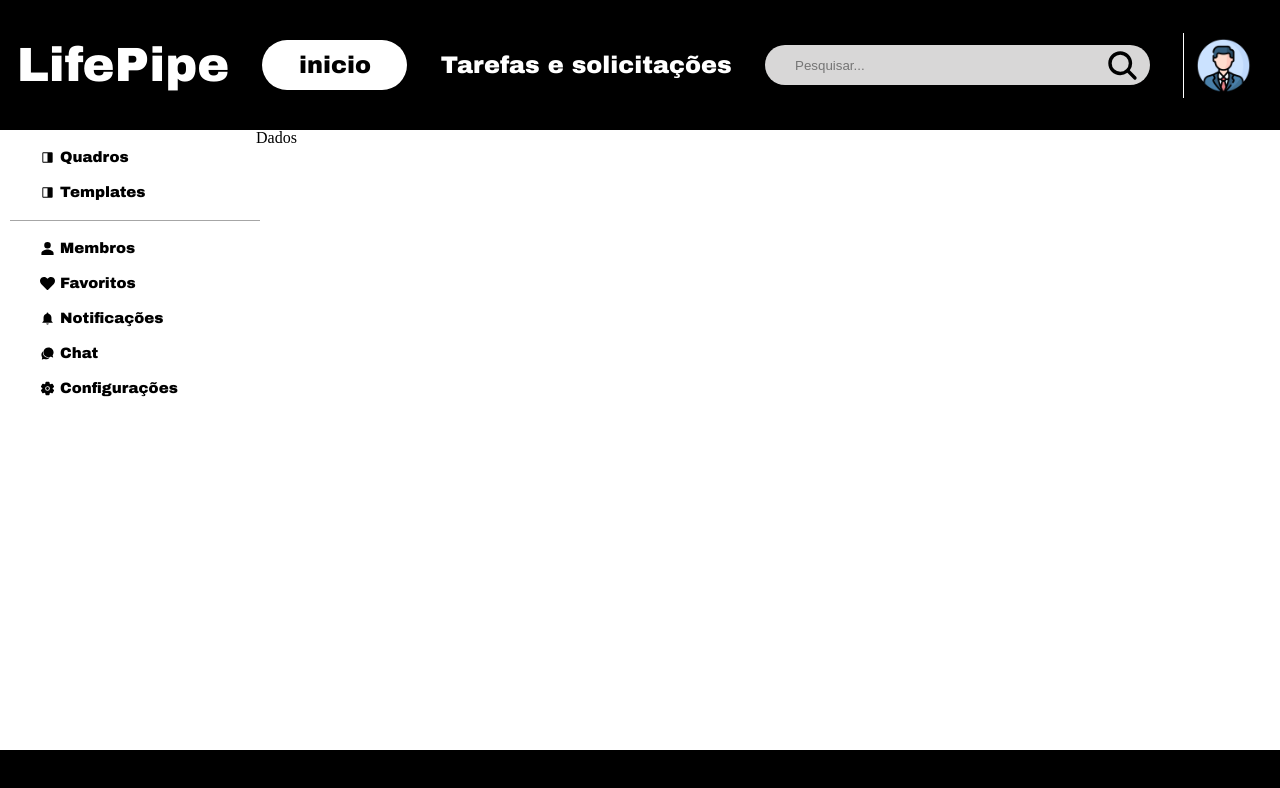
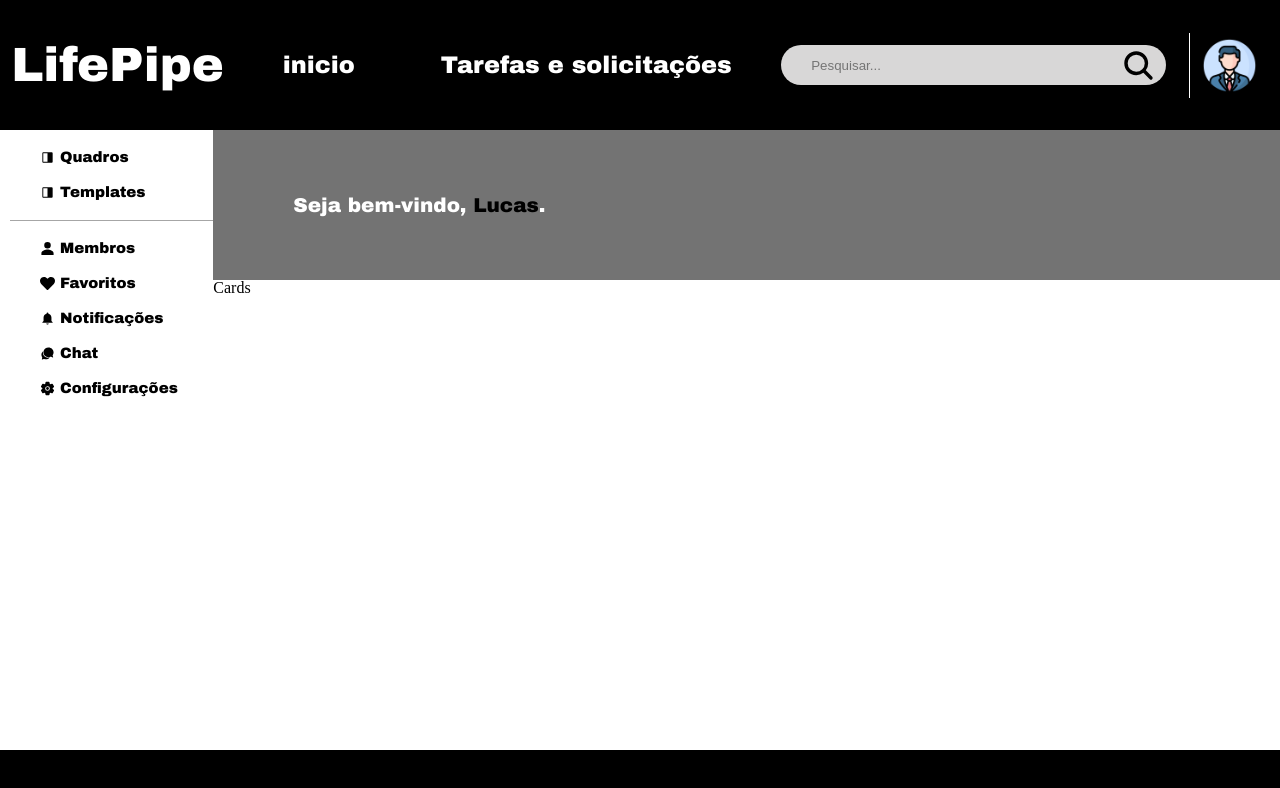
Before and after one commit to EVCG/Lifepipe, a Next.js app: page /home in a window 1280 px wide. Shown: the top 788 px of the page. Built offline with nearby package versions, Linux system fonts and the light colour scheme.

Commit message:
terminando sidebar

```diff
--- a/src/components/navBar/navBar.module.css
+++ b/src/components/navBar/navBar.module.css
@@ -15,28 +15,41 @@
 }
 
 .ButtonNavBar{
-    background-color: #fff;
+    background-color: #000;
     font-size: 24px;
+    font-family: "Archivo Black";
+    color: #fff;
+    border: none;
+    cursor: pointer;
     width: 145px;
     height: 50px;
-    font-family: "Archivo Black";
-    color: #000;
-    border: none;
-    border-radius: 30px;
-    cursor: pointer;
 
-    &:hover {
-        background-color: #000;
-        color: #fff;
+    &:active {
+        background-color: #fff;
+        border-radius: 30px;
+        color: #000;
         font-family: "Archivo Black";
         border: 1px solid #fff;
       }
 }
 
 .tasksNavBar{
+    display: flex;
     font-family: "Archivo Black";
     font-size: 24px;
     cursor: pointer;
+    width: 345px;
+    height: 50px;
+    justify-content: center;
+    align-items: center;
+
+    &:active {
+        background-color: #fff;
+        border-radius: 30px;
+        color: #000;
+        font-family: "Archivo Black";
+        border: 1px solid #fff;
+      }
 }
 .searchContainer {
     display: flex;
--- /dev/null
+++ b/src/components/usuario/usuario.js
@@ -0,0 +1,12 @@
+import styles from './usuario.module.css';
+import { useRouter } from 'next/router';
+
+export default function Usuario() {
+  const router = useRouter();
+
+  return (
+    <div className={styles.ContainerUsuario}>
+      <p className={styles.TitleUser}>Seja bem-vindo, <span style={{color:"#000"}}>Lucas</span>.</p>
+    </div>
+  );
+}
--- /dev/null
+++ b/src/components/usuario/usuario.module.css
@@ -0,0 +1,14 @@
+.ContainerUsuario{
+    background-color: #737373;
+    width: 100%;
+    height: 150px;
+    display: flex;
+    align-items: center;
+    padding-left: 80px;
+}
+
+.TitleUser{
+    color: #fff;
+    font-family: "Archivo Black";
+    font-size: 20px;
+}
--- a/src/pages/home/home.module.css
+++ b/src/pages/home/home.module.css
@@ -1,3 +1,9 @@
 .ContainerHome{
     display: flex;
 }
+
+.DataHome{
+    display: flex;
+    flex-direction: column;
+    width: 100%;
+}
--- a/src/pages/home/index.js
+++ b/src/pages/home/index.js
@@ -3,6 +3,7 @@ import { useRouter } from 'next/router';
 import NavBar from "@/src/components/navBar/navBar";
 import SideBar from '@/src/components/sideBar/SideBar';
 import Footer from '@/src/components/footer/footer';
+import Usuario from '@/src/components/usuario/usuario';
 export default function Home() {
   const router = useRouter();
 
@@ -11,7 +12,10 @@ export default function Home() {
       <NavBar />
           <div className={styles.ContainerHome}>
         <SideBar/>
-        <div>Dados</div>
+        <div className={styles.DataHome}>
+          <Usuario/>
+          <>Cards</>
+          </div>
       </div>
       <Footer/>
     </>
```
